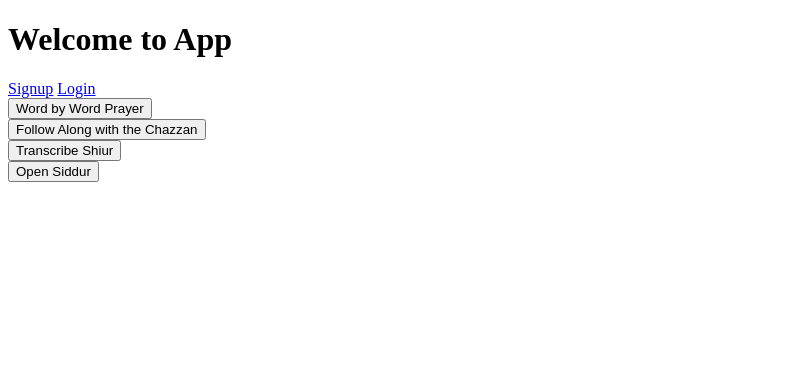
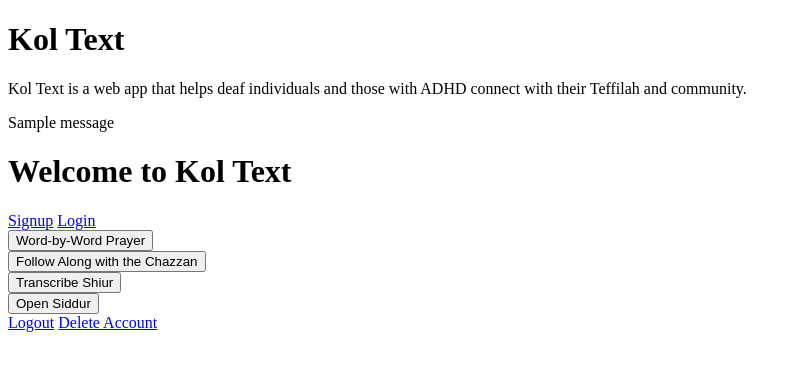
Before and after one commit to pknapp-kyhs/KoHack26-Frisch1, a Flask app: page / in a window 1280 px wide. Shown: the top 371 px of the page, without its empty margins (0-801 px from the left). Run offline with Flask 3, Linux system fonts and the light colour scheme; tables that the repository leaves empty hold one stand-in row (values such as "Sample post"); one stand-in notice (Sample message) is shown.

Commit message:
Ariel editing html (#13)
* Made Frontend look nicer

* Maded the buttons use href

* Added Delete Funciton

---------

Co-authored-by: Ariel Weissman <arielbweissman@gmail.com>

```diff
--- a/PrettifyTemplates/index.html
+++ b/PrettifyTemplates/index.html
@@ -17,7 +17,7 @@
         <h1>Welcome, {{ session.username }}!</h1>
         <p style="color: var(--text-muted)">What would you like to do today?</p>
     {% else %}
-        <h1>Welcome to PrayerApp</h1>
+        <h1>Welcome to Kol Text</h1>
         <p style="color: var(--text-muted)">Please login or sign up to access all features.</p>
     {% endif %}
 </div>
--- a/PrettifyTemplates/layout.html
+++ b/PrettifyTemplates/layout.html
@@ -177,7 +177,7 @@
     <header>
         <a href="/" class="logo">
             <svg width="24" height="24" viewBox="0 0 24 24" fill="none" stroke="currentColor" stroke-width="2" stroke-linecap="round" stroke-linejoin="round"><path d="M12 21c-4.97 0-9-4.03-9-9s4.03-9 9-9 9 4.03 9 9-4.03 9-9 9z"/><path d="M12 7v5l3 3"/></svg>
-            PrayerApp
+            Kol Text
         </a>
         <nav>
             {% if session.username %}
@@ -204,7 +204,7 @@
     </main>
 
     <footer>
-        &copy; 2026 PrayerApp &bull; Built with Devotion
+        &copy; 2026 Kol Text &bull; Built with Devotion
     </footer>
 </body>
 </html>
--- a/app.py
+++ b/app.py
@@ -93,10 +93,23 @@ def logout():
     session.clear()
     return redirect(url_for('index'))
 
+@app.route('/delete', methods=['GET', 'POST'])
+def delete_account():
+    if request.method == 'POST':
+        if 'username' in session:
+            user = User.query.filter_by(username=session['username']).first()
+            if user:
+                db.session.delete(user)
+                db.session.commit()
+            session.clear()
+        return redirect(url_for('index'))
+
+    return render_template("delete.html")
+
+
 @app.route('/wbw', methods=['GET', 'POST'])
 def word_by_word():
-    # Require authentication
-    if not session:
+    if 'username' not in session:
         flash('Please log in to access the word-by-word feature')
         return redirect(url_for('index'))
 
@@ -105,8 +118,7 @@ def word_by_word():
 
 @app.route('/highlight', methods=['GET', 'POST'])
 def highlight():
-    # Require authentication
-    if not session:
+    if 'username' not in session:
         flash('Please log in to access the Follow the Chazzan feature')
         return redirect(url_for('index'))
 
@@ -115,8 +127,7 @@ def highlight():
 
 @app.route('/transcribe', methods=['POST', 'GET'])
 def transcribe():
-    # Require authentication
-    if not session:
+    if 'username' not in session:
         flash('Please log in to access the transcription feature')
         return redirect(url_for('index'))
 
@@ -124,8 +135,7 @@ def transcribe():
 
 @app.route('/siddur', methods=['GET', 'POST'])
 def siddur():
-    # Authentication guard: user must be logged in to view siddur functionality.
-    if not session:
+    if 'username' not in session:
         flash('Please log in to access the siddur')
         return redirect(url_for('index'))
 
--- a/templates/index.html
+++ b/templates/index.html
@@ -1,23 +1,42 @@
 {% extends "layout.html" %}
 
 {% block content %}
+  {% with messages = get_flashed_messages() %}
+      {% if messages %}
+          <div class="alert alert-warning">
+              {% for message in messages %}
+                  {{ message }}
+              {% endfor %}
+          </div>
+      {% endif %}
+  {% endwith %}
   {% if session.username %}
     <h1>Welcome, {{ session.username }}!</h1>
   {% else %}
-  <h1>Welcome to App</h1>
+    <h1>Welcome to Kol Text</h1>
   {% endif %}
+
   <a href="/signup">Signup</a>
   <a href="/login">Login</a>
-<form method="GET" action="/wbw">
-    <input type="submit" value="Word by Word Prayer">
-</form>
-<form method="GET" action="/highlight">
-    <button type="submit">Follow Along with the Chazzan</button>
-</form>
-<form method="GET" action="/transcribe">
-    <button type="submit">Transcribe Shiur</button>
-</form>
-<form method="GET" action="/siddur">
-  <button type="submit">Open Siddur</button>
-</form>
+
+  <br>
+
+  <a href="/wbw"><button>Word-by-Word Prayer</button></a>
+
+  <br>
+
+  <a href="/highlight"><button>Follow Along with the Chazzan</button></a>
+
+  <br>
+
+  <a href="/transcribe"><button>Transcribe Shiur</button></a>
+
+  <br>
+
+  <a href="/siddur"><button>Open Siddur</button></a>
+
+  <br>
+
+  <a href="/logout">Logout</a>
+  <a href="/delete">Delete Account</a>
 {% endblock %}
--- a/templates/layout.html
+++ b/templates/layout.html
@@ -6,6 +6,8 @@
     <title>Document</title>
 </head>
 <body>
+    <h1>Kol Text</h1>
+    <p>Kol Text is a web app that helps deaf individuals and those with ADHD connect with their Teffilah and community.</p>
     {% block content %}
     {% endblock %}
 </body>
--- a/templates/siddur.html
+++ b/templates/siddur.html
@@ -77,6 +77,6 @@
 </form>
 
 <br><br>
-<button onclick="window.location.href='/'">Home</button>
+<a href="/"><button>Home</button></a>
 
 {% endblock %}
--- a/templates/signup.html
+++ b/templates/signup.html
@@ -21,5 +21,6 @@
       <input type="submit">
     </form>
     <a href="/login"><button>Already have an account? Login here.</button></a>
-    <button onclick="window.location.href='/'">Home</button>
+    <br>
+    <a href="/"><button>Home</button></a>
 {% endblock %}
--- a/templates/transcribe.html
+++ b/templates/transcribe.html
@@ -14,6 +14,5 @@
 <form method="post" action="/transcribe">
         <button type="submit" name="Stop_Record">Stop Record</button>
 </form>
-<button onclick="window.location.href='/'">Home</button>
-
+<a href="/"><button>Home</button></a>
 {% endblock %}
--- a/templates/wbw.html
+++ b/templates/wbw.html
@@ -77,7 +77,7 @@
   <button id="btn-next" disabled>Next &#8594;</button>
 </span>
 
-<button onclick="window.location.href='/'">Home</button>
+<a href="/"><button>Home</button></a>
 
 <br><br>
 
```
Also changed, not shown: templates/delete.html (added, +9 -0 lines), templates/login.html (+8 -1 lines). Lines whose indentation alone changed are shown as unchanged.
